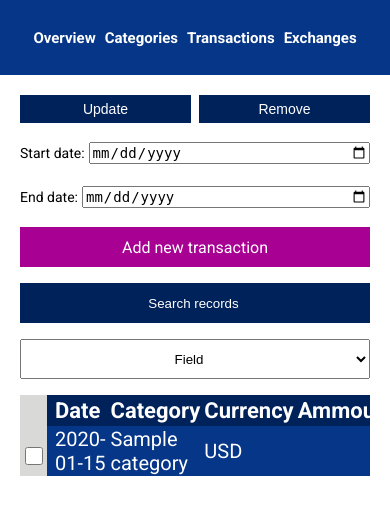
After one commit to DTProductions/Moneyflow-Manager, a Flask app: page /transactions in a window 390 px wide. The commit adds this page. Shown: the top 515 px of the page. Run offline with Flask 3, Linux system fonts and the light colour scheme; the visitor is signed in with stand-in values (Sample User, id 1); tables that the repository leaves empty hold one stand-in row (values such as "Sample post").

Commit message:
add responsive frontend - transactions page

```diff
--- a/app.py
+++ b/app.py
@@ -4,6 +4,7 @@ from datetime import timedelta
 from blueprints.auth import login_bp, register_bp
 from blueprints.overview import overview_bp
 from blueprints.categories import categories_bp
+from blueprints.transactions import transactions_bp
 
 app = Flask(__name__)
 
@@ -17,6 +18,8 @@ app.register_blueprint(register_bp)
 
 app.register_blueprint(overview_bp)
 app.register_blueprint(categories_bp)
+app.register_blueprint(transactions_bp)
+
 
 @app.route("/")
 def index():
--- a/blueprints/categories.py
+++ b/blueprints/categories.py
@@ -6,12 +6,11 @@ categories_bp = Blueprint("categories_bp", __name__)
 
 @categories_bp.route("/categories")
 def categories():
-    fields = ["Name", "Type"]
     with db_engine.begin() as conn:
         query = select(transaction_categories_table).where(transaction_categories_table.c.user_id == session["user_id"])
         results = conn.execute(query)
-    return render_template("categories.html", results=results, fields=fields, title="Categories",
-                           add_url="/categories/forms/add", has_date=False)
+    return render_template("categories.html", results=results, title="Categories",
+                           add_url="/categories/forms/add", has_date=False, add_btn_txt="Add new category")
 
 
 @categories_bp.post("/categories/remove")
--- /dev/null
+++ b/blueprints/transactions.py
@@ -0,0 +1,20 @@
+from flask import Blueprint, render_template, session, request
+from sqlalchemy import select, delete, insert, and_, update
+from dbschema import db_engine, transactions_table, transaction_categories_table
+
+
+transactions_bp = Blueprint("transactions_bp", __name__)
+
+@transactions_bp.route("/transactions")
+def transactions():
+    with db_engine.begin() as conn:
+        query = select(transactions_table, transaction_categories_table.c["name"]).join(
+                transaction_categories_table,
+                transaction_categories_table.c.id == transactions_table.c.category_id
+            ).where(
+                transactions_table.c.user_id == session["user_id"]
+            )
+        results = conn.execute(query)
+    return render_template("transactions.html", results=results, has_date=True,
+                           add_url="/transactions/forms/add", title="Transactions",
+                           add_btn_txt="Add new transaction")
--- /dev/null
+++ b/static/dates.css
@@ -0,0 +1,99 @@
+.dates-div{
+    display: flex;
+    flex-direction: row;
+    align-items: center;
+    font-size: 0.35rem;
+    grid-row: 1;
+    grid-column: 3;
+    column-gap: 0.3rem;
+}
+.date-div{
+    display: flex;
+    width: fit-content;
+    align-items: center;
+    column-gap: 0.1rem;
+}
+.date-text{
+    margin: 0;
+    white-space: nowrap;
+}
+.date{
+    height: fit-content;
+    font-size: 0.35rem;
+}
+@media screen and (max-width: 725px){
+    .spaced-body{
+        grid-template-columns: 7rem 0.5rem 1fr;
+        grid-template-rows: 0.7rem 0.4rem 1.8rem 0.4rem 1rem 0.4rem 1fr;
+        row-gap: 0;
+    }
+    .search-div{
+        grid-row: 5;
+        grid-column: 3;
+    }
+    .db-wrapper{
+        grid-row: 7;
+        grid-column: 1 / 4;
+    }
+    .form-button.link.add-new{
+        grid-row: 5;
+        grid-column: 1;
+    }
+    .dates-div{
+        grid-row: 3;
+        grid-column: 1;
+        flex-direction: column;
+        justify-content: space-between;
+    }
+    .date-div{
+        justify-content:left;
+        width: 100%;
+        height: 0.7rem;
+    }
+    .date{
+        width: 100%;
+    }
+}
+@media screen and (max-width: 536px) {
+    .spaced-body{
+        grid-template-columns: 1fr;
+        grid-template-rows: 0.7rem 0.4rem 1.8rem 0.4rem 1rem 0.4rem 2.4rem 0.4rem 1fr;
+    }
+    .search-div{
+        flex-direction: column;
+        row-gap: 0.4rem;
+        grid-row: 7;
+        grid-column: 1;
+    }
+    .form-button.link.add-new{
+        grid-row: 5;
+        width: 100%;
+    }
+    .db-wrapper{
+        grid-row: 9;
+        grid-column: 1;
+        height: fit-content;
+        overflow: unset;
+        overflow-x: auto;
+    }
+    .search-text{
+        height: 1rem;
+        text-align: center;
+    }
+    #field{
+        width: 100%;
+        height: 1rem;
+        text-align: center;
+    }
+    .form-button.link.add-new{
+        grid-row: 5;
+        grid-column: 1;
+    }
+    .dates-div{
+        grid-row: 3;
+        grid-column: 1;
+    }
+    .date-div{
+        height: 0.7rem;
+    }
+}
--- a/static/inner_page.css
+++ b/static/inner_page.css
@@ -111,13 +111,22 @@ body{
 }
 
 /* Rows */
-.row-item-left{
+.row-item{
     font-size: 0.5rem;
     height: 1rem;
     color: white;
 }
-.row-item-left.border{
+.row-item.left{
+    padding-left: 0.1rem;
+}
+.row-item.left.border{
     padding-left: 0.2rem;
+}
+.row-item.right{
+    text-align: right;
+}
+.row-item.right.border{
+    padding-right: 0.2rem;
 }
 
 /* Headers */
@@ -126,6 +135,7 @@ body{
     width: 12rem;
     max-width: 12rem;
     padding: 0;
+    padding-left: 0.1rem;
 }
 .tb-header.left{
     text-align: left;
@@ -137,6 +147,11 @@ body{
 }
 .tb-header.right{
     text-align: right;
+}
+.tb-header.right.border{
+    padding-right: 0.2rem;
+    padding-top: 0.075rem;
+    padding-bottom: 0.075rem;
 }
 
 /* Table - General */
@@ -189,14 +204,6 @@ tbody{
     row-gap: 0.4rem;
 }
 
-/* Search - Date*/
-.dates-div{
-    display: flex;
-    flex-direction: row;
-    align-items: center;
-    font-size: 0.5rem;
-}
-
 @media screen and (max-width: 536px) {
     .spaced-body{
         margin: 0.5rem;
--- a/templates/categories.html
+++ b/templates/categories.html
@@ -24,8 +24,8 @@
         {% set row = row._asdict() %}
         <tr>
             <td class="checkbox-background"><input class="checkB" type="checkbox" name='{{row["id"]}}'></td>
-            <td class="row-item-left border" headers="name">{{row["name"]}}</td>
-            <td class="row-item-left" headers="type">{{row["type"]}}</td>
+            <td class="row-item left border" headers="name">{{row["name"]}}</td>
+            <td class="row-item left" headers="type">{{row["type"]}}</td>
         </tr>
     {% endfor %}
 {% endblock %}
--- a/templates/crud_template.html
+++ b/templates/crud_template.html
@@ -9,7 +9,9 @@
         <!--Styles-->
         <link rel="stylesheet" href="/static/forms.css">
         <link rel="stylesheet" href="/static/inner_page.css">
-
+        {% if has_date %}
+            <link rel="stylesheet" href="/static/dates.css">
+        {% endif %}
 
         <!--Scripts-->
         <script src="/static/crud.js"></script>
@@ -36,15 +38,18 @@
                 <button id="remove" class="form-button crud">Remove</button>
             </div>
             {% if has_date %}
-                <div>
-                    <p>Start date</p>
-                    <input type="date" name="start_date">
-                    <p>End date</p>
-                    <input type="date" name="end_date">
-                    <button>Reset dates</button>
+                <div class="dates-div">
+                    <div class="date-div">
+                        <p class="date-text">Start date:</p>
+                        <input type="date" id="start_date" class="date">
+                    </div>
+                    <div class="date-div" class="date_div">
+                        <p class="date-text">End date:</p>
+                        <input type="date" id="end_date" class="date">
+                    </div>
                 </div>
             {% endif %}
-            <a class="form-button link add-new" href="{{add_url}}">Add new category</a>
+            <a class="form-button link add-new" href="{{add_url}}">{{add_btn_txt}}</a>
             <div class="search-div">
                 <input id="search-txt" class="search-text" type="search" placeholder="Search records">
                 <select id="field">
@@ -55,7 +60,6 @@
             <div class="db-wrapper">
                 {% block update_form %}
                 {% endblock %}
-                </form>
                 <table class="db-table">
                     <thead>
                         <tr>
--- /dev/null
+++ b/templates/transactions.html
@@ -0,0 +1,40 @@
+{% extends "crud_template.html" %}
+
+{% block options %}
+    <option disabled selected>Field</option>
+    <option>Date</option>
+    <option>Category</option>
+    <option>Currency</option>
+    <option>Ammount</option>
+{% endblock %}
+
+{% block headers %}
+    <th class="tb-header left border">Date</th>
+    <th class="tb-header left">Category</th>
+    <th class="tb-header left">Currency</th>
+    <th class="tb-header right border">Ammount</th>
+{% endblock %}
+
+{% block update_form %}
+    <form id="update_form" action="/transactions/forms/update" method="post">
+        <input type="hidden" name="id">
+        <input type="hidden" name="date">
+        <input type="hidden" name="ammount">
+        <input type="hidden" name="currency">
+        <input type="hidden" name="category_name">
+    </form>
+{% endblock %}
+
+{% block rows %}
+    {% for row in results %}
+        {% set row = row._asdict() %}
+        <tr>
+            <td class="checkbox-background"><input class="checkB" type="checkbox" name='{{row["id"]}}'></td>
+            <td class="row-item left border" headers="date">{{row["date"]}}</td>
+            <td class="row-item left" headers="category">{{row["name"]}}</td>
+            <td class="row-item left" headers="currency">{{row["currency"]}}</td>
+            <!--should be right aligned-->
+            <td class="row-item right border" headers="ammount">{{row["ammount"]}}</td>
+        </tr>
+    {% endfor %}
+{% endblock %}
```
